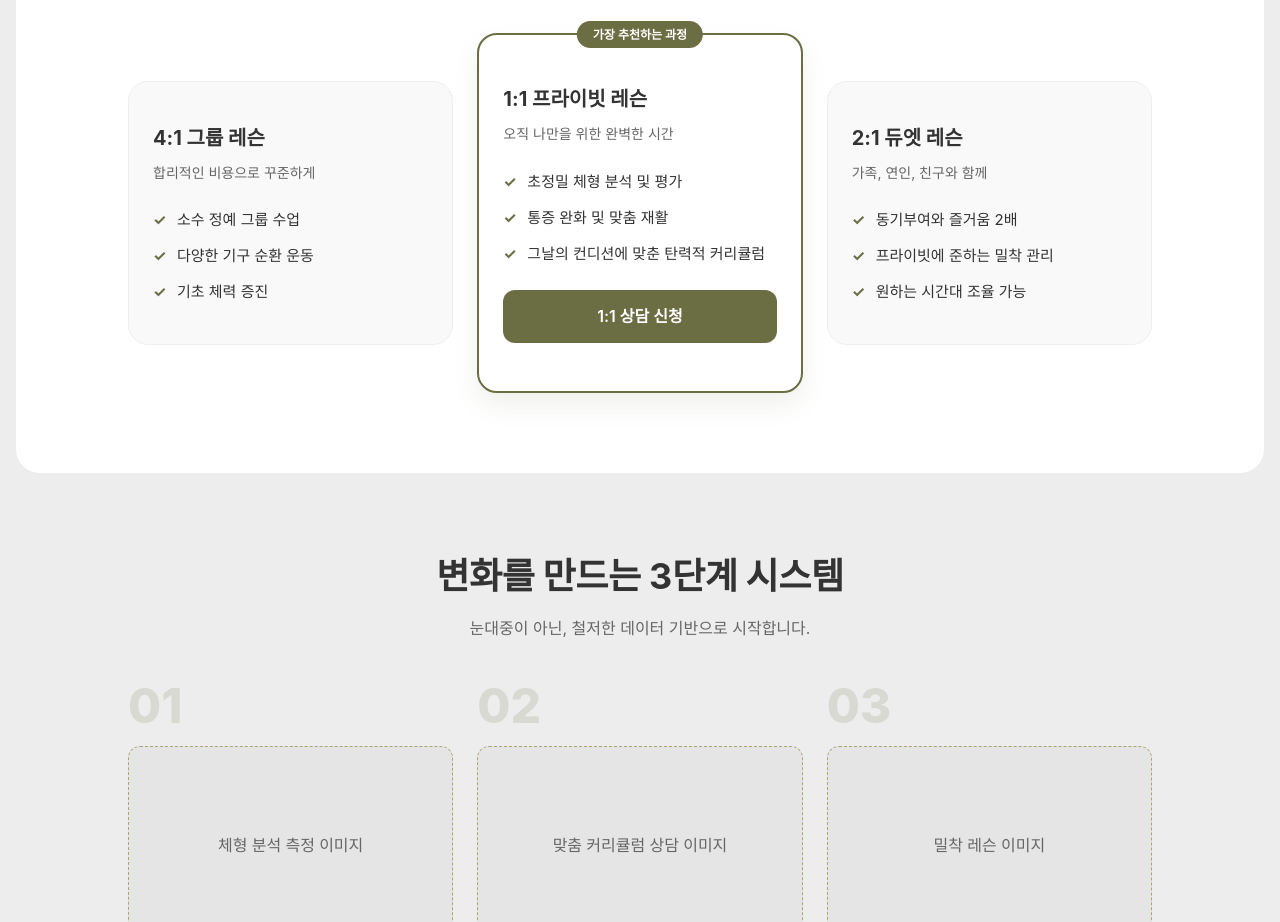
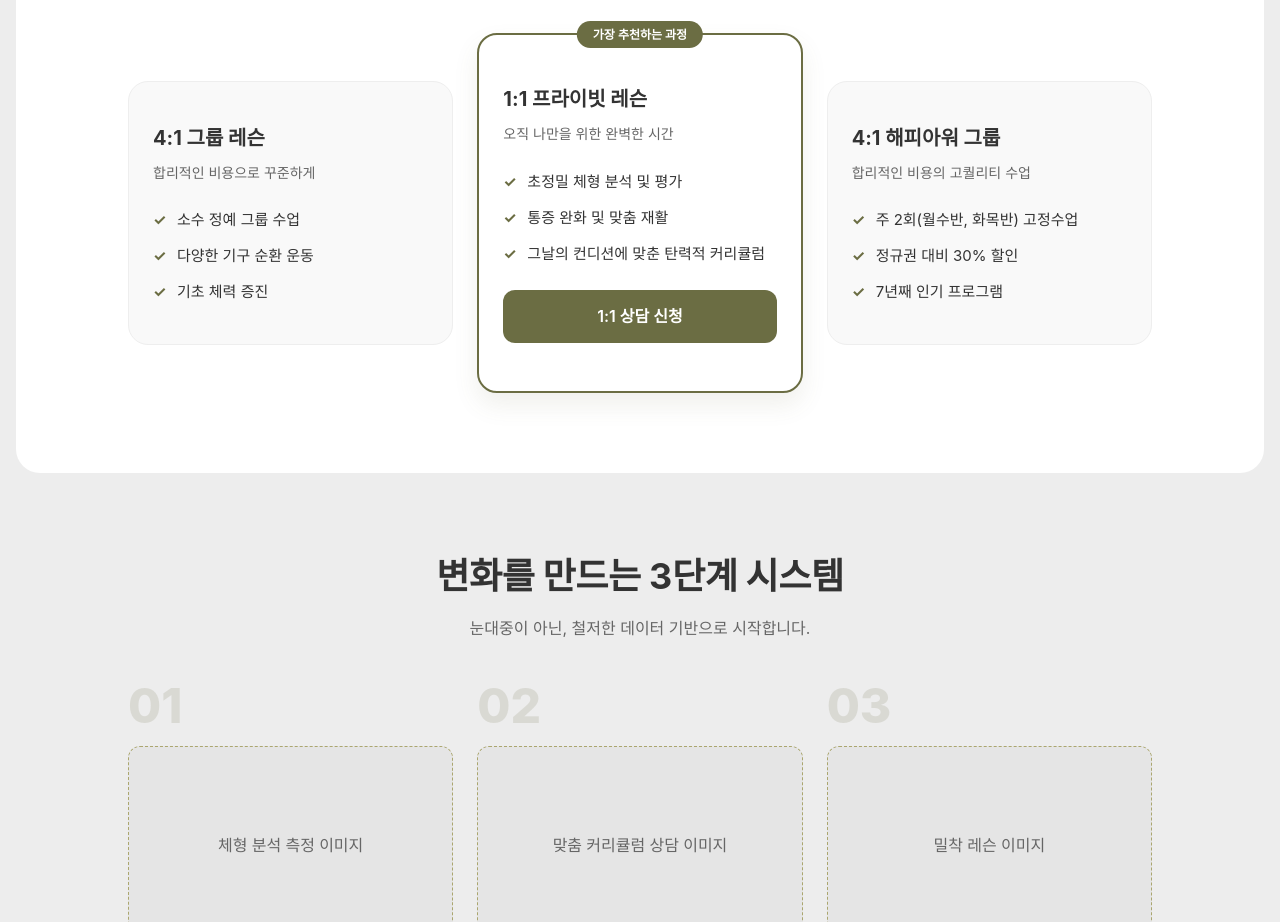
Before and after one commit to bohyun0515/-, a plain HTML site: page index.html in a window 1280 px wide. Shown: the part 1280-2202 px from the top of the page. Drawn offline with Linux system fonts and the light colour scheme.

Commit message:
Update third program to 4:1 Happy Hour Group

```diff
--- a/index.html
+++ b/index.html
@@ -195,12 +195,12 @@
 
           <!-- Option -->
           <div class="pricing-card">
-            <h3>2:1 듀엣 레슨</h3>
-            <p class="price-desc">가족, 연인, 친구와 함께</p>
+            <h3>4:1 해피아워 그룹</h3>
+            <p class="price-desc">합리적인 비용의 고퀄리티 수업</p>
             <ul class="feature-list">
-              <li>동기부여와 즐거움 2배</li>
-              <li>프라이빗에 준하는 밀착 관리</li>
-              <li>원하는 시간대 조율 가능</li>
+              <li>주 2회(월수반, 화목반) 고정수업</li>
+              <li>정규권 대비 30% 할인</li>
+              <li>7년째 인기 프로그램</li>
             </ul>
           </div>
         </div>
```
